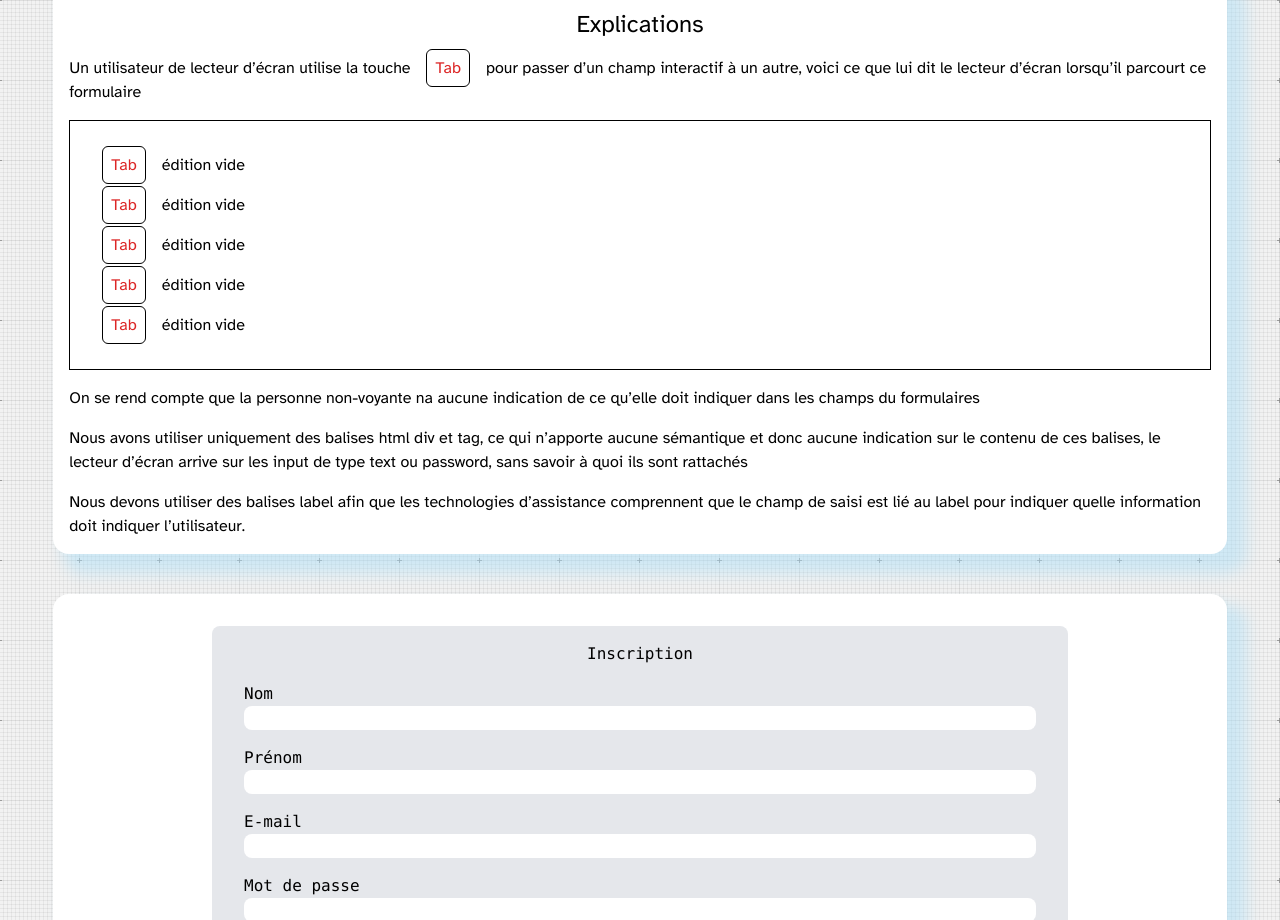
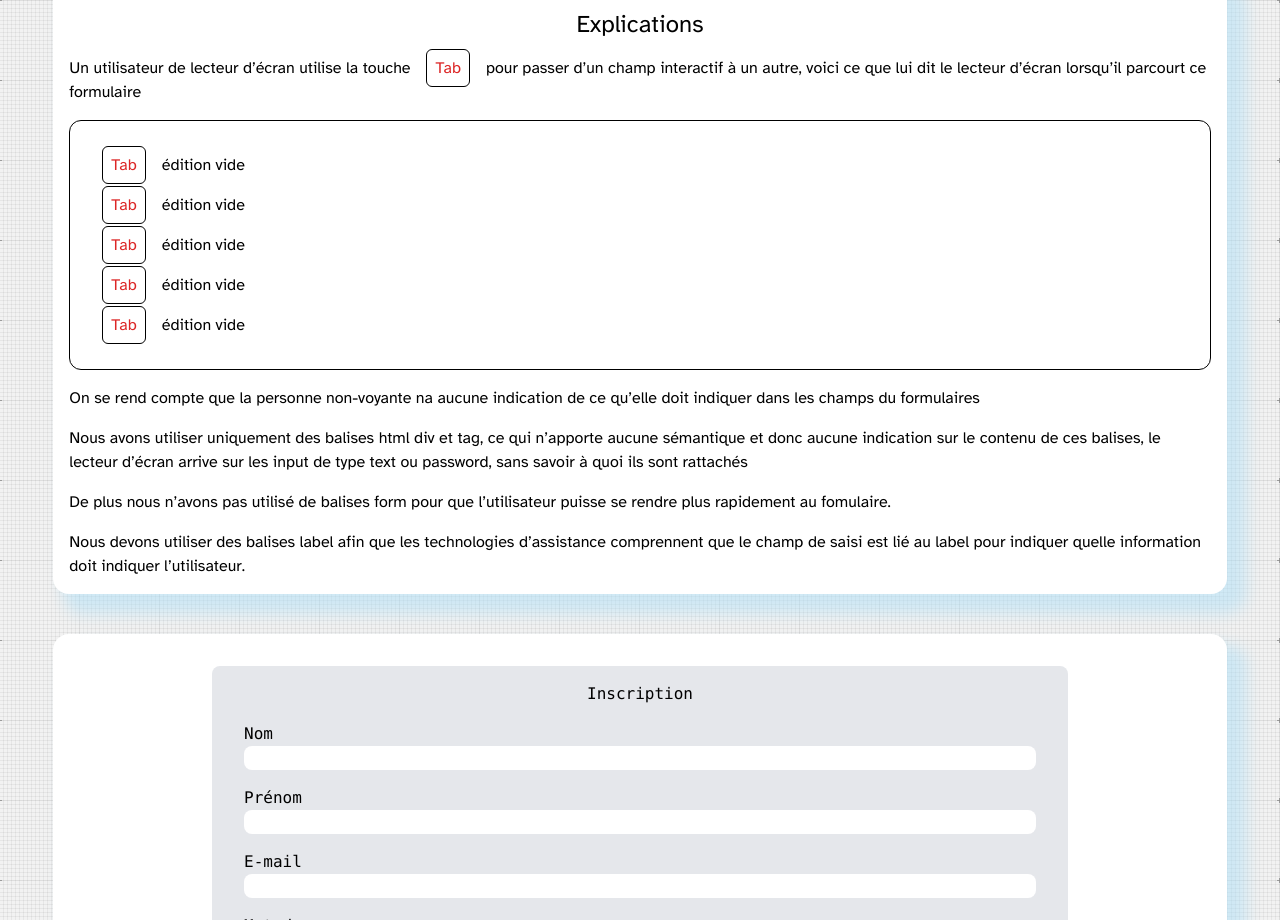
Before and after one commit to Sylvain-Lepoutre/react-bada11y, a React (Vite) app: page /persona1/step1 in a window 1280 px wide. Shown: the part 1120-2040 px from the top of the page. Built offline with nearby package versions, Linux system fonts and the light colour scheme.

Commit message:
feat(BadFormNoSemanticSectionExp.tsx): add style

```diff
--- a/src/components/pages/persona1step1/BadFormNoSemanticSectionExp.tsx
+++ b/src/components/pages/persona1step1/BadFormNoSemanticSectionExp.tsx
@@ -17,7 +17,7 @@ export const BadFormNoSemanticSectionExp = () => {
         lecteur d’écran lorsqu’il parcourt ce formulaire
       </p>
       <div className="">
-        <ol className="border border-black p-4">
+        <ol className="rounded-xl border border-black p-4">
           <li className="my-4">
             <span
               aria-hidden
@@ -74,6 +74,10 @@ export const BadFormNoSemanticSectionExp = () => {
           de ces balises, le lecteur d’écran arrive sur les input de type text
           ou password, sans savoir à quoi ils sont rattachés
         </p>
+        <p className={pStyles}>
+          De plus nous n’avons pas utilisé de balises form pour que
+          l’utilisateur puisse se rendre plus rapidement au fomulaire.
+        </p>
         <p className="{pStyles">
           Nous devons utiliser des balises label afin que les technologies
           d’assistance comprennent que le champ de saisi est lié au label pour
```
